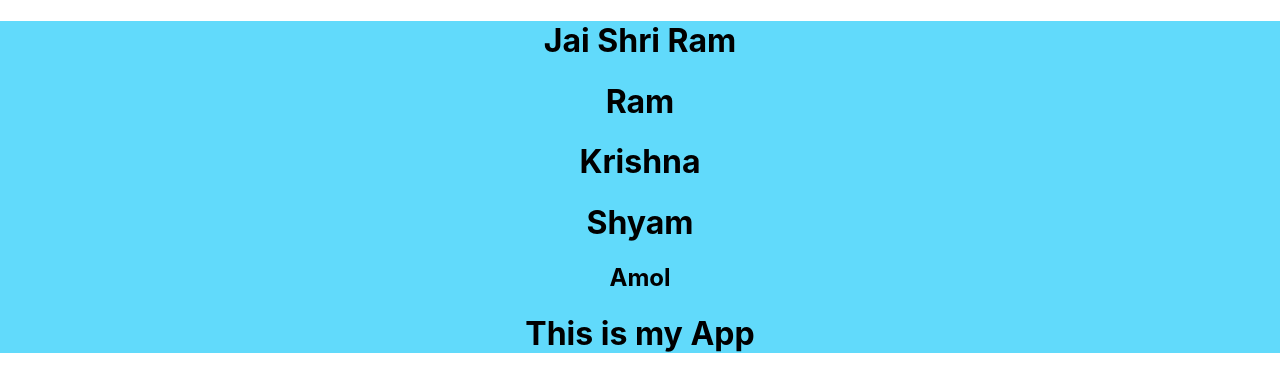
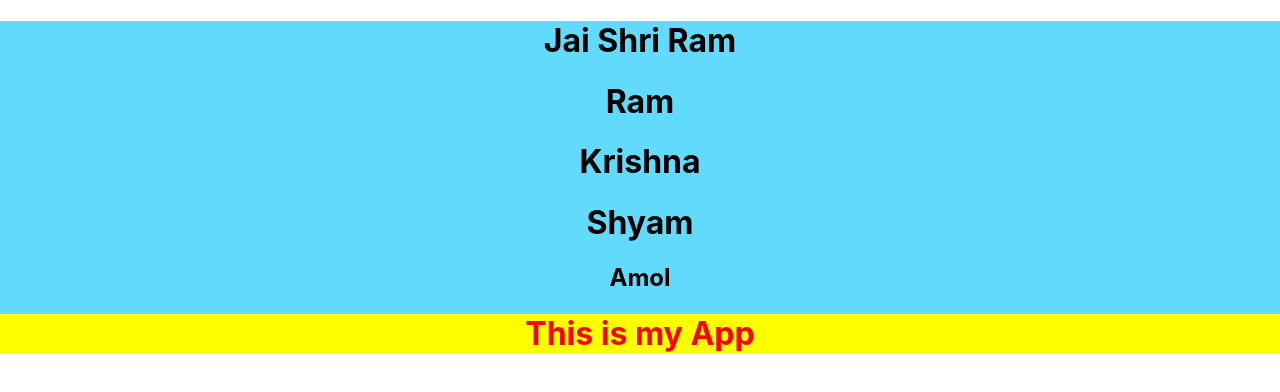
Before and after one commit to amolbajpai/react-demo, a React (Create React App) app: page / in a window 1280 px wide. Shown: the top 392 px of the page. Built offline with nearby package versions, Linux system fonts and the light colour scheme.

Commit message:
Use of style in h1 tag

```diff
--- a/src/App.js
+++ b/src/App.js
@@ -18,7 +18,7 @@ function App() {
       })}
       <h2>{obj.name}</h2>
       {(status) ?
-        <h1>This is my App</h1>
+        <h1 style={{color:"red",backgroundColor: "yellow"}}>This is my App</h1>
         :
         <h1>Status is false</h1>
       }
```
